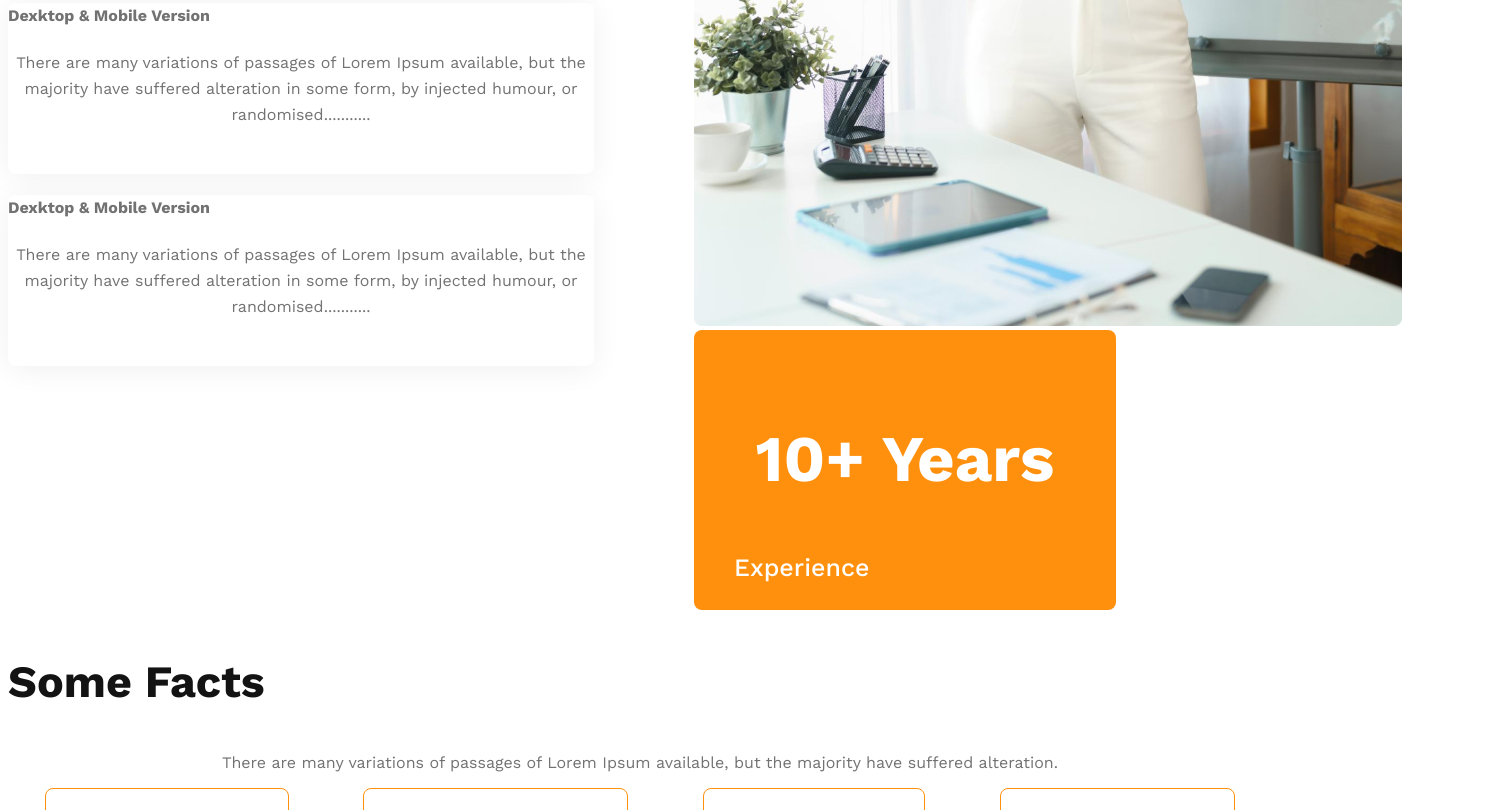
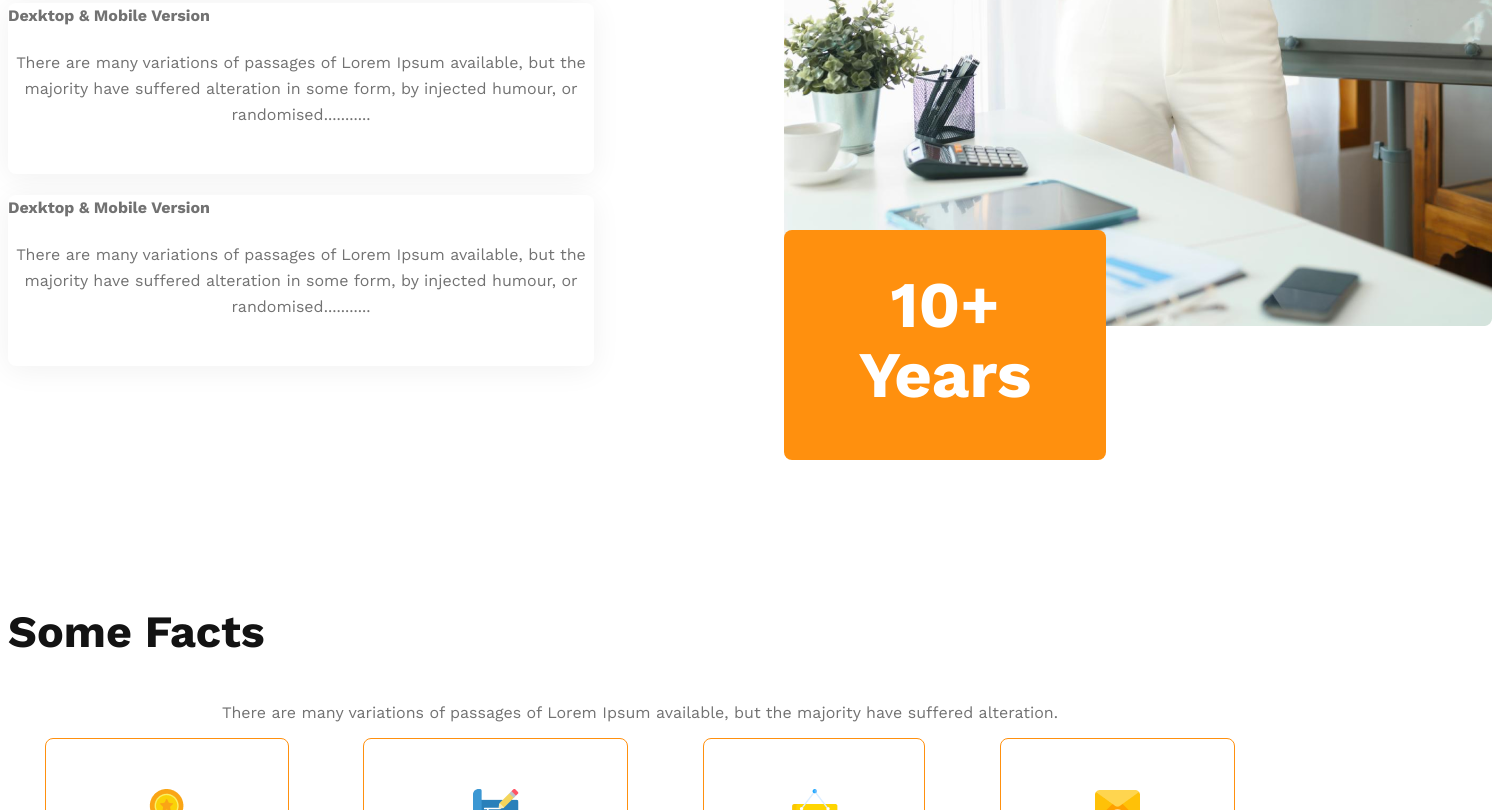
Before and after one commit to mm-uddin/g3-website-responsive, a plain HTML site: page index.html in a window 1280 px wide. Shown: the part 2545-3355 px from the top of the page, 1492 px wide, since content can reach past the window. Drawn offline with nearby package versions, Linux system fonts and the light colour scheme.

Commit message:
Made the Features section responsive

```diff
--- a/styles/style.css
+++ b/styles/style.css
@@ -152,13 +152,20 @@ main {
   flex-shrink: 0;
 }
 
+.features-img{
+  height: 90%;
+  margin-left: 90px;
+}
 .ten-years-badge {
-  width: 342px;
-  height: 200px;
+  width: 242px;
+  height: 150px;
   flex-shrink: 0;
   border-radius: 8px;
   background: #FF900E;
   padding: 40px;
+  text-align: center;
+  position: relative;
+  bottom: 100px;
 
 }
 
@@ -170,6 +177,7 @@ main {
   font-style: normal;
   font-weight: 700;
   line-height: 70px;
+  margin-top: 0;
   /* 107.692% */
 }
 
@@ -246,6 +254,7 @@ main {
 
   nav,
   .teams-container,
+  .features,
   .facts-card-container,
   .sponsors-img-container {
 
@@ -254,6 +263,11 @@ main {
 
   .teams-img-container {
     grid-template-columns: 1fr;
+  }
+
+  .features-img img{
+    width: 100%;
+    margin-left: 0;
   }
 
   .teams-content,
```
